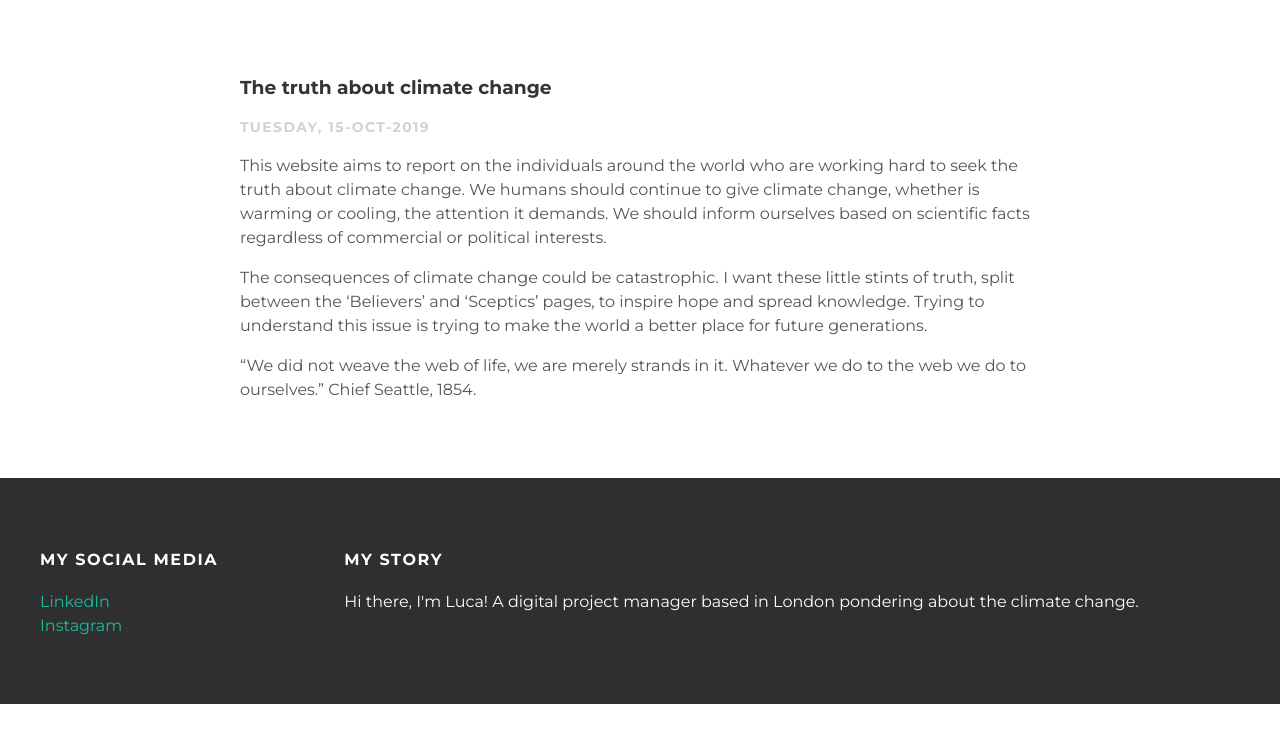
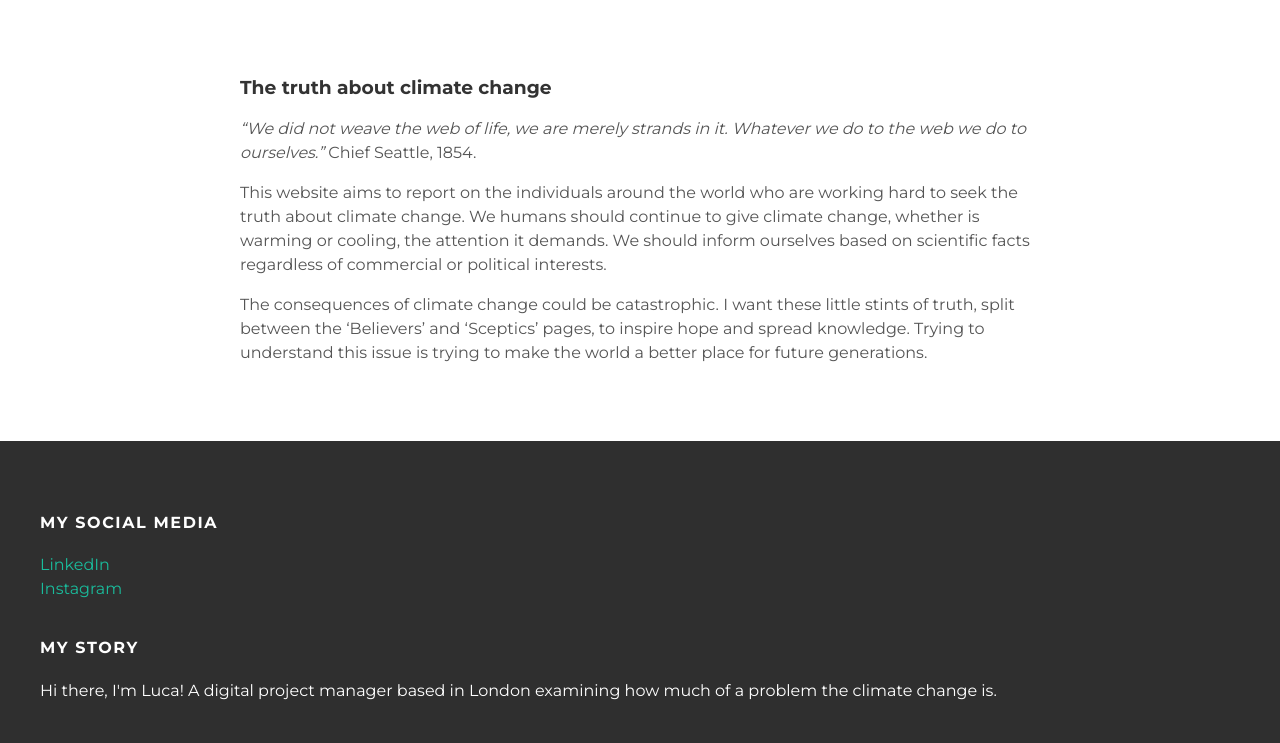
Before and after one commit to lbisoni/lbisoni.github.io, a plain HTML site: page index.html in a window 1280 px wide. Shown: the part 153-896 px from the top of the page. Before the commit the page ends 857 px from the top, so only its background shows below. Drawn offline with Linux system fonts and the light colour scheme.

Commit message:
Update index.html

```diff
--- a/index.html
+++ b/index.html
@@ -20,13 +20,11 @@
  <div class="post-author">
          </div>
          <h3 class="post-title">The truth about climate change</h3>
-          <p class="post-date">Tuesday, 15-Oct-2019</p>
          <div class="post-content">
- <p>This website aims to report on the individuals around the world who are working hard to seek the truth about climate change. We humans should continue to give climate change, whether is warming or cooling, the attention it demands. We should inform ourselves based on scientific facts regardless of commercial or political interests.</p>
-
+<p><i>“We did not weave the web of life, we are merely strands in it. Whatever we do to the web we do to ourselves.” </i> Chief Seattle, 1854.</p>
+<p>This website aims to report on the individuals around the world who are working hard to seek the truth about climate change. We humans should continue to give climate change, whether is warming or cooling, the attention it demands. We should inform ourselves based on scientific facts regardless of commercial or political interests.</p>
 <p>The consequences of climate change could be catastrophic. I want these little stints of truth, split between the ‘Believers’ and ‘Sceptics’ pages, to inspire hope and spread knowledge. Trying to understand this issue is trying to make the world a better place for future generations.</p>
 
-<p>“We did not weave the web of life, we are merely strands in it. Whatever we do to the web we do to ourselves.”  Chief Seattle, 1854.</p>
  <div class="post-author">
          </div>
      </div>
@@ -44,7 +42,7 @@
   </div>
   <div class="column">
      <h4>My Story</h4>
- <p>Hi there, I'm Luca! A digital project manager based in London pondering about the climate change.</p>
+ <p>Hi there, I'm Luca! A digital project manager based in London examining how much of a problem the climate change is.</p>
   </div>
  </div>
 </div>
```
